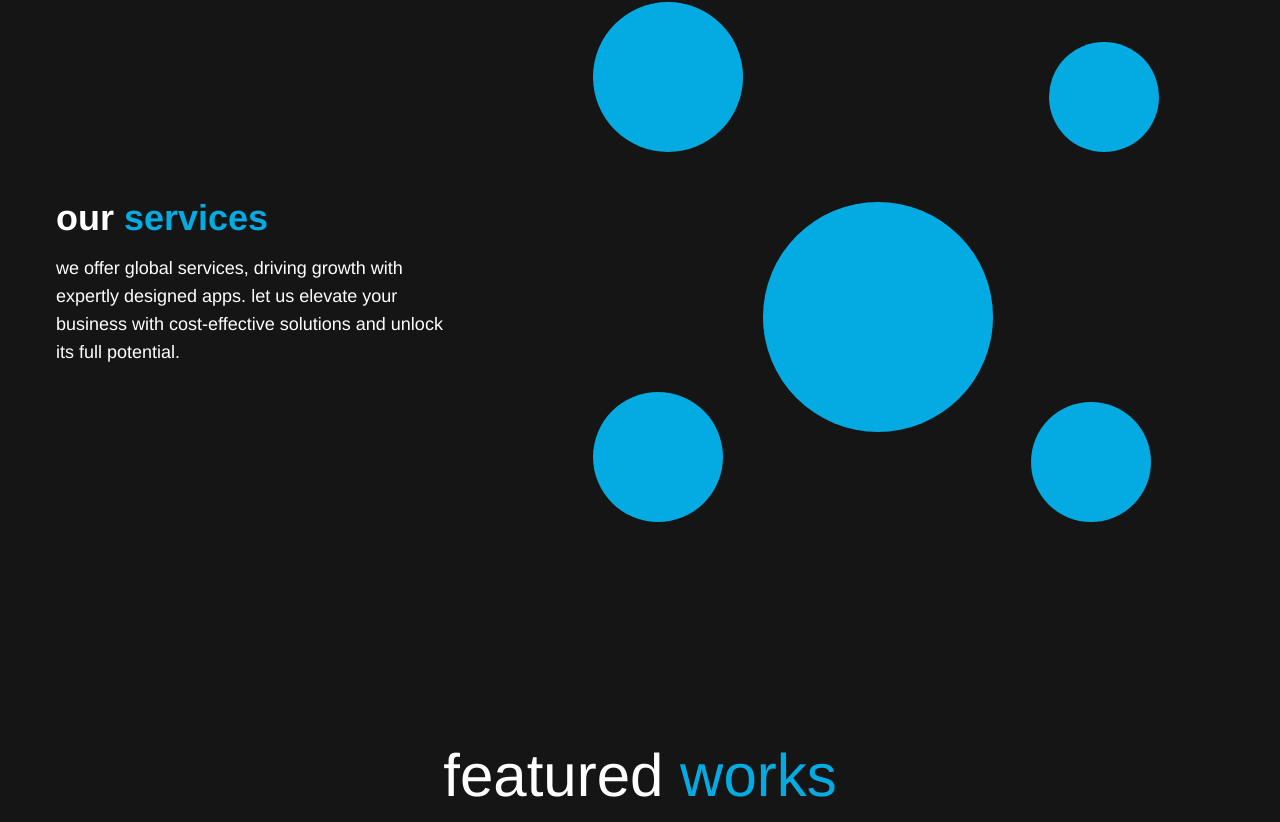
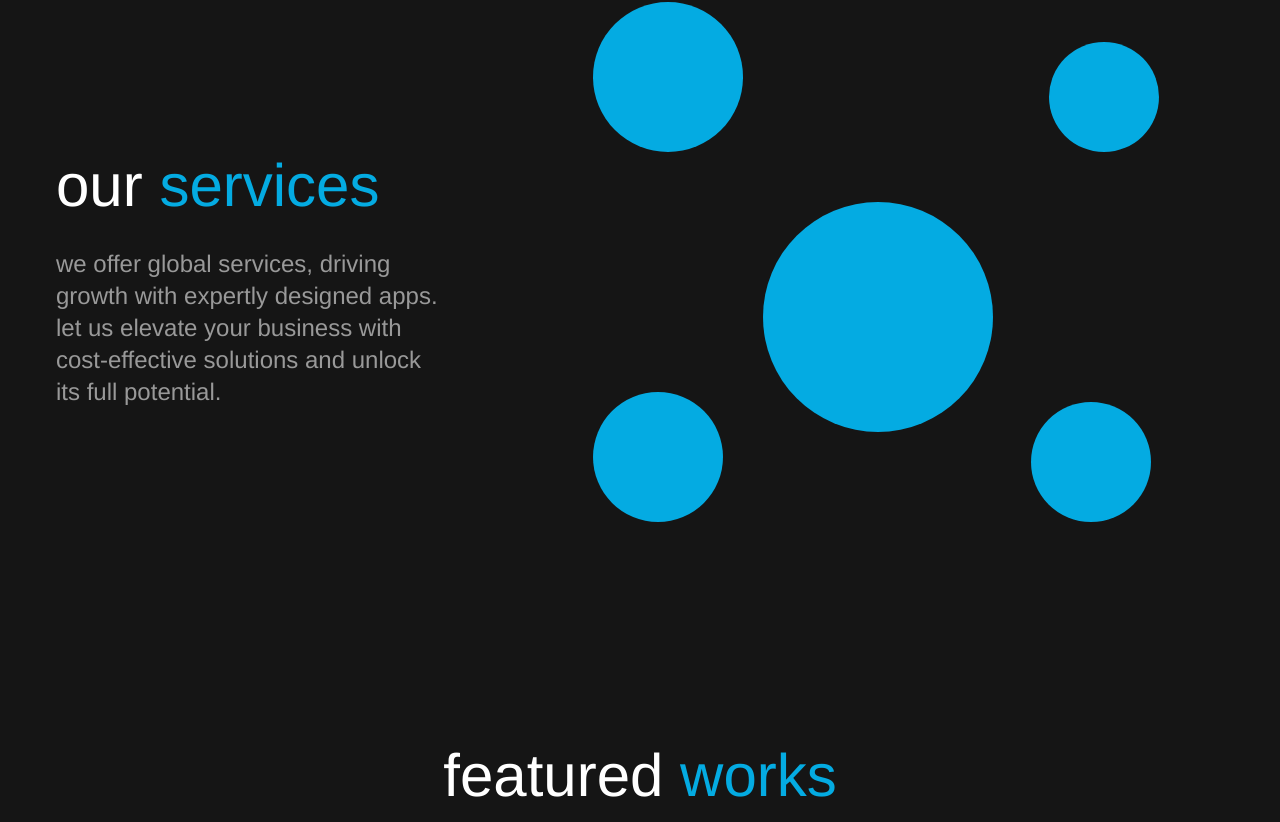
Before and after one commit to prabhat135/iTraction, a React (Create React App) app: page / in a window 1280 px wide. Shown: the part 2716-3538 px from the top of the page. Built offline with nearby package versions, Linux system fonts and the light colour scheme.

Commit message:
fixes font size for various screens

```diff
--- a/src/components/Service.js
+++ b/src/components/Service.js
@@ -6,10 +6,10 @@ const Service = () => {
     <section className="flex flex-col space-y-8 items-center justify-center h-screen">
       <div className="service-container flex flex-col md:flex-row justify-between items-center h-screen p-5 md:p-0 bg-[#151515] text-white w-full max-w-7xl">
         <div className="text-content flex flex-col px-5 md:pl-14 mb-7 md:mb-0 w-full md:w-[50%] text-center md:text-left">
-          <h1 className="text-4xl font-bold">
+          <h1 className="text-4xl sm:text-5xl xl:text-6xl text-center md:text-left pb-8 font-medium">
             our <span className="text-[#04ABE2]">services</span>
           </h1>
-          <p className="mt-4 text-lg">
+          <p className="text-center md:text-left justify-center items-center text-lg lg:text-2xl text-[#999999]">
             we offer global services, driving growth with expertly designed
             apps. let us elevate your business with cost-effective solutions and
             unlock its full potential.
```
